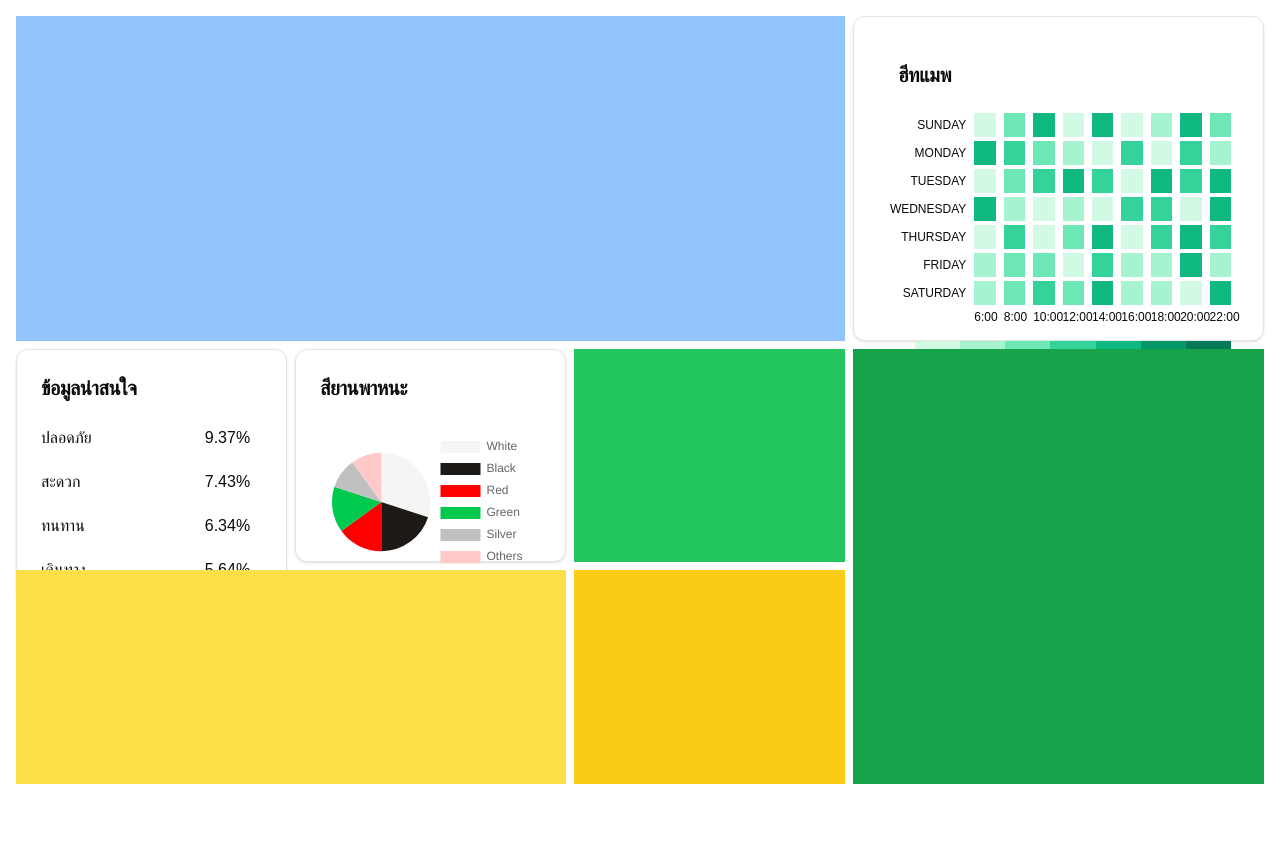
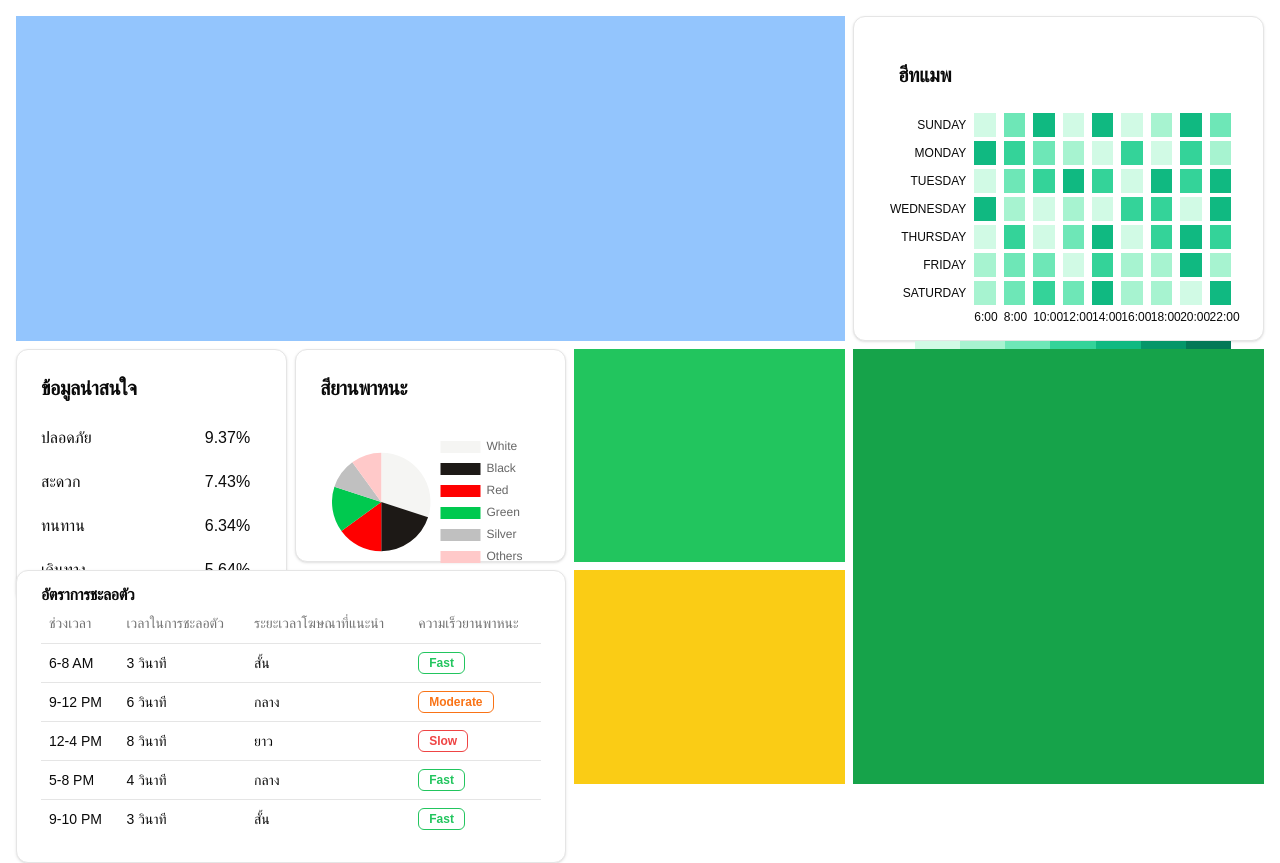
Before and after one commit to lethal1147/test_100star, a Next.js app: page /analytics in a window 1280 px wide. Before the commit the page ends 800 px from the top, so only its background shows below. Built offline with nearby package versions, Linux system fonts and the light colour scheme.

Commit message:
feat: add deceleration rate list

```diff
--- a/app/analytics/page.tsx
+++ b/app/analytics/page.tsx
@@ -1,5 +1,6 @@
 import HeatMap from "@/components/charts/heatMap";
 import VehicleColorPieChart from "@/components/charts/vehicleColorPieChart";
+import DecelerationRateList from "@/components/vehicles/decelerationRateList";
 import InterestDataList from "@/components/vehicles/interestDataList";
 import React from "react";
 
@@ -23,7 +24,9 @@ export default function AnalyticsPage() {
       <div className="bg-green-600 col-span-3 row-span-4"></div>
 
       {/* Row 4 */}
-      <div className="bg-yellow-300 col-span-4 row-span-2"></div>
+      <div className="col-span-4 row-span-2">
+        <DecelerationRateList />
+      </div>
       <div className="bg-yellow-400 col-span-2 row-span-2"></div>
       {/* The last column is already filled from above */}
     </div>
--- /dev/null
+++ b/components/ui/badge.tsx
@@ -0,0 +1,36 @@
+import * as React from "react"
+import { cva, type VariantProps } from "class-variance-authority"
+
+import { cn } from "@/lib/utils"
+
+const badgeVariants = cva(
+  "inline-flex items-center rounded-md border px-2.5 py-0.5 text-xs font-semibold transition-colors focus:outline-none focus:ring-2 focus:ring-ring focus:ring-offset-2",
+  {
+    variants: {
+      variant: {
+        default:
+          "border-transparent bg-primary text-primary-foreground shadow hover:bg-primary/80",
+        secondary:
+          "border-transparent bg-secondary text-secondary-foreground hover:bg-secondary/80",
+        destructive:
+          "border-transparent bg-destructive text-destructive-foreground shadow hover:bg-destructive/80",
+        outline: "text-foreground",
+      },
+    },
+    defaultVariants: {
+      variant: "default",
+    },
+  }
+)
+
+export interface BadgeProps
+  extends React.HTMLAttributes<HTMLDivElement>,
+    VariantProps<typeof badgeVariants> {}
+
+function Badge({ className, variant, ...props }: BadgeProps) {
+  return (
+    <div className={cn(badgeVariants({ variant }), className)} {...props} />
+  )
+}
+
+export { Badge, badgeVariants }
--- /dev/null
+++ b/components/ui/table.tsx
@@ -0,0 +1,120 @@
+import * as React from "react"
+
+import { cn } from "@/lib/utils"
+
+const Table = React.forwardRef<
+  HTMLTableElement,
+  React.HTMLAttributes<HTMLTableElement>
+>(({ className, ...props }, ref) => (
+  <div className="relative w-full overflow-auto">
+    <table
+      ref={ref}
+      className={cn("w-full caption-bottom text-sm", className)}
+      {...props}
+    />
+  </div>
+))
+Table.displayName = "Table"
+
+const TableHeader = React.forwardRef<
+  HTMLTableSectionElement,
+  React.HTMLAttributes<HTMLTableSectionElement>
+>(({ className, ...props }, ref) => (
+  <thead ref={ref} className={cn("[&_tr]:border-b", className)} {...props} />
+))
+TableHeader.displayName = "TableHeader"
+
+const TableBody = React.forwardRef<
+  HTMLTableSectionElement,
+  React.HTMLAttributes<HTMLTableSectionElement>
+>(({ className, ...props }, ref) => (
+  <tbody
+    ref={ref}
+    className={cn("[&_tr:last-child]:border-0", className)}
+    {...props}
+  />
+))
+TableBody.displayName = "TableBody"
+
+const TableFooter = React.forwardRef<
+  HTMLTableSectionElement,
+  React.HTMLAttributes<HTMLTableSectionElement>
+>(({ className, ...props }, ref) => (
+  <tfoot
+    ref={ref}
+    className={cn(
+      "border-t bg-muted/50 font-medium [&>tr]:last:border-b-0",
+      className
+    )}
+    {...props}
+  />
+))
+TableFooter.displayName = "TableFooter"
+
+const TableRow = React.forwardRef<
+  HTMLTableRowElement,
+  React.HTMLAttributes<HTMLTableRowElement>
+>(({ className, ...props }, ref) => (
+  <tr
+    ref={ref}
+    className={cn(
+      "border-b transition-colors hover:bg-muted/50 data-[state=selected]:bg-muted",
+      className
+    )}
+    {...props}
+  />
+))
+TableRow.displayName = "TableRow"
+
+const TableHead = React.forwardRef<
+  HTMLTableCellElement,
+  React.ThHTMLAttributes<HTMLTableCellElement>
+>(({ className, ...props }, ref) => (
+  <th
+    ref={ref}
+    className={cn(
+      "h-10 px-2 text-left align-middle font-medium text-muted-foreground [&:has([role=checkbox])]:pr-0 [&>[role=checkbox]]:translate-y-[2px]",
+      className
+    )}
+    {...props}
+  />
+))
+TableHead.displayName = "TableHead"
+
+const TableCell = React.forwardRef<
+  HTMLTableCellElement,
+  React.TdHTMLAttributes<HTMLTableCellElement>
+>(({ className, ...props }, ref) => (
+  <td
+    ref={ref}
+    className={cn(
+      "p-2 align-middle [&:has([role=checkbox])]:pr-0 [&>[role=checkbox]]:translate-y-[2px]",
+      className
+    )}
+    {...props}
+  />
+))
+TableCell.displayName = "TableCell"
+
+const TableCaption = React.forwardRef<
+  HTMLTableCaptionElement,
+  React.HTMLAttributes<HTMLTableCaptionElement>
+>(({ className, ...props }, ref) => (
+  <caption
+    ref={ref}
+    className={cn("mt-4 text-sm text-muted-foreground", className)}
+    {...props}
+  />
+))
+TableCaption.displayName = "TableCaption"
+
+export {
+  Table,
+  TableHeader,
+  TableBody,
+  TableFooter,
+  TableHead,
+  TableRow,
+  TableCell,
+  TableCaption,
+}
--- /dev/null
+++ b/components/vehicles/decelerationRateList.tsx
@@ -0,0 +1,121 @@
+import React from "react";
+import { Card, CardContent, CardHeader, CardTitle } from "../ui/card";
+import {
+  Table,
+  TableBody,
+  TableCell,
+  TableHead,
+  TableHeader,
+  TableRow,
+} from "../ui/table";
+import { Badge } from "../ui/badge";
+import { cn } from "@/lib/utils";
+
+const suggestAdsTimeMapper: Record<number, string> = {
+  3: "ยาว",
+  2: "กลาง",
+  1: "สั้น",
+};
+
+const vehicleSpeedMapper: Record<
+  number,
+  { text: string; textColor: string; color: string }
+> = {
+  3: { text: "Fast", textColor: "text-green-500", color: "border-green-500" },
+  2: {
+    text: "Moderate",
+    textColor: "text-orange-500",
+    color: "border-orange-500",
+  },
+  1: { text: "Slow", textColor: "text-red-500", color: "border-red-500" },
+};
+
+const MOCK_DECELERATION_RATE_DATA = [
+  {
+    timeRange: "6-8 AM",
+    decelerationTime: 3,
+    suggestAdsTime: 1,
+    vehicleSpeed: 3,
+  },
+  {
+    timeRange: "9-12 PM",
+    decelerationTime: 6,
+    suggestAdsTime: 2,
+    vehicleSpeed: 2,
+  },
+  {
+    timeRange: "12-4 PM",
+    decelerationTime: 8,
+    suggestAdsTime: 3,
+    vehicleSpeed: 1,
+  },
+  {
+    timeRange: "5-8 PM",
+    decelerationTime: 4,
+    suggestAdsTime: 2,
+    vehicleSpeed: 3,
+  },
+  {
+    timeRange: "9-10 PM",
+    decelerationTime: 3,
+    suggestAdsTime: 1,
+    vehicleSpeed: 3,
+  },
+];
+
+const getBadge = (vehicleSpeed: keyof typeof vehicleSpeedMapper) => {
+  const mapped = vehicleSpeedMapper[vehicleSpeed];
+  return (
+    <VehicleSPeedTag
+      text={mapped.text}
+      textColor={mapped.textColor}
+      color={mapped.color}
+    />
+  );
+};
+
+export default function DecelerationRateList() {
+  return (
+    <Card>
+      <CardHeader className="pt-4 pb-0">
+        <CardTitle>อัตราการชะลอตัว</CardTitle>
+      </CardHeader>
+      <CardContent>
+        <Table>
+          <TableHeader>
+            <TableRow>
+              <TableHead>ช่วงเวลา</TableHead>
+              <TableHead>เวลาในการชะลอตัว</TableHead>
+              <TableHead>ระยะเวลาโฆษณาที่แนะนำ</TableHead>
+              <TableHead>ความเร็วยานพาหนะ</TableHead>
+            </TableRow>
+          </TableHeader>
+          <TableBody>
+            {MOCK_DECELERATION_RATE_DATA.map((data) => (
+              <TableRow key={data.timeRange}>
+                <TableCell>{data.timeRange}</TableCell>
+                <TableCell>{data.decelerationTime} วินาที</TableCell>
+                <TableCell>
+                  {suggestAdsTimeMapper[data.suggestAdsTime]}
+                </TableCell>
+                <TableCell>{getBadge(data.vehicleSpeed)}</TableCell>
+              </TableRow>
+            ))}
+          </TableBody>
+        </Table>
+      </CardContent>
+    </Card>
+  );
+}
+
+function VehicleSPeedTag({
+  text,
+  textColor,
+  color,
+}: Readonly<{ text: string; textColor: string; color: string }>) {
+  return (
+    <Badge className={cn("border", color, textColor)} variant="outline">
+      {text}
+    </Badge>
+  );
+}
--- a/package.json
+++ b/package.json
@@ -16,7 +16,7 @@
     "@prisma/extension-pulse": "^1.2.2",
     "@radix-ui/react-popover": "^1.1.6",
     "@radix-ui/react-select": "^2.1.6",
-    "@radix-ui/react-slot": "^1.1.2",
+    "@radix-ui/react-slot": "^1.2.0",
     "@radix-ui/react-tabs": "^1.1.3",
     "chart.js": "^4.4.9",
     "class-variance-authority": "^0.7.1",
```
Also changed, not shown: 1 other file (tests, documents, lock files or other folders).
